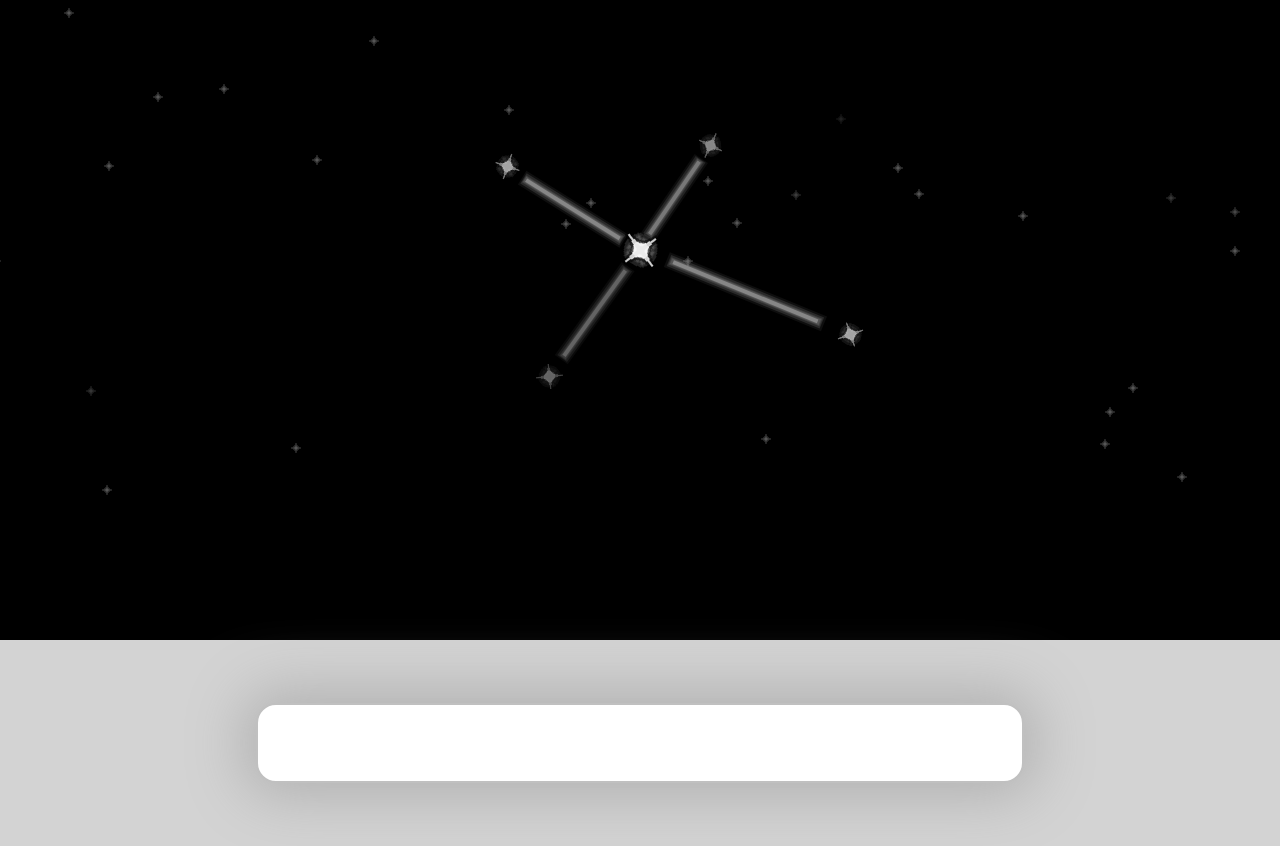
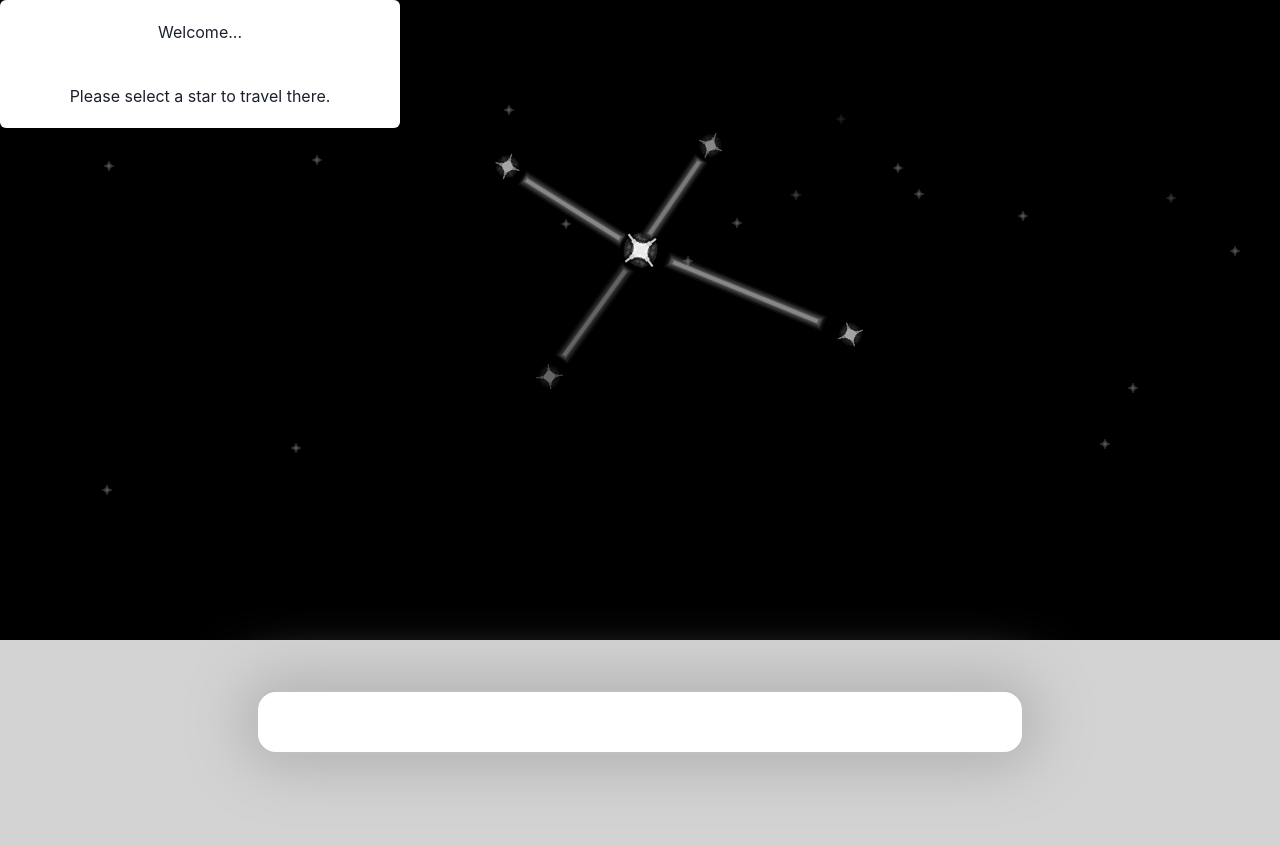
Before and after one commit to dqanxy-umich/portfolio-website, a React (Create React App) app: page / in a window 1280 px wide. Shown: the top 846 px of the page. Built offline with nearby package versions, Linux system fonts and the light colour scheme.

Commit message:
chakra tutorial

```diff
--- a/src/App.tsx
+++ b/src/App.tsx
@@ -6,6 +6,7 @@ import Body, { BodyModel } from "./Body";
 import EventBus from './EventBus';
 import StarModel from './Star/StarModel';
 import StarBodies from './smstates/starBodies.json'
+import { ChakraProvider } from '@chakra-ui/react';
 
 function App() {
   const [bodyModel, setModel] = useState(new BodyModel())
--- a/src/ParticleSystem.tsx
+++ b/src/ParticleSystem.tsx
@@ -20,8 +20,8 @@ class Particle{
 
     constructor(){
 
-        this.x = Math.random()*StarmapComponent.width
-        this.y = Math.random()*StarmapComponent.height
+        this.x = Math.random()*StarmapComponent.width - 10000
+        this.y = Math.random()*StarmapComponent.height - 10000
         this.xSpeed = .3*(Math.random()-.5)
         this.ySpeed = .3*(Math.random()-.5)
         this.timer = Math.random()*500
@@ -51,6 +51,8 @@ class Particle{
         return <img src={particleImg}
                         style={{
                             position:"absolute",
+                            maxWidth: 150,
+                            maxHeight: 150,
                             marginLeft: this.x, marginTop: this.y,
                             opacity:Math.min(50,Math.abs((this.timer+50)%500 - 50))/150}} />
     }
--- a/src/Star/Star.tsx
+++ b/src/Star/Star.tsx
@@ -32,11 +32,17 @@ export default function Star(props:IStarProps) {
     return (
         <div style={{
             position:"absolute",
+            overflowClipBox:"initial",
+            overflowX:"visible",
+            overflowY:"visible",
             height:0,
             marginLeft:model.displayX,
             marginTop:model.displayY}}>
             <img src={starbgimg} style={{
                 position:"absolute",
+                color:"white",
+                maxWidth: 150,
+                maxHeight: 150,
                 marginLeft:-model.scale,marginTop:-model.scale,
                 width:2*model.scale,height:2*model.scale,
                 transform: `rotate(${model.rotateSecondary}deg)`,
@@ -47,6 +53,9 @@ export default function Star(props:IStarProps) {
                      marginLeft:-model.scale,marginTop:-model.scale,
                      width:2*model.scale,height:2*model.scale,
                      opacity:.8*model.opacity,
+                     color:"white",
+                     maxWidth: 150,
+                     maxHeight: 150,
                      transform: `rotate(${model.rotateMain}deg)`}}
                  onMouseEnter={() => {setHover(true);}}
                  onMouseLeave={() => setHover(false)}
--- a/src/Starmap/StarmapTutorial.tsx
+++ b/src/Starmap/StarmapTutorial.tsx
@@ -1,4 +1,5 @@
 import { Center } from "@chakra-ui/react";
+import { Card, CardHeader, CardBody, CardFooter, Text } from '@chakra-ui/react'
 import TutorialState from "../smstates/TutorialState"
 import '../Starmap.css';
 
@@ -10,14 +11,27 @@ export default function StarmapTutorial(props:ISTutorial) {
 
     let box1 =
     <div className="fade-in-anim">
+        <Card style={{"width":400}}>
+            <CardHeader>
+                <Center>
+                    <Text>Welcome...</Text>
+                </Center>
+            </CardHeader>
+            <CardBody>
+                <Text>
+                    Please select a star to travel there.
+                </Text>
+            </CardBody>
+        </Card>
+{/*
         <div className="tutorial-box">
             <p className="text-header" style={{"margin":0, "textAlign":"left", "width":"100%", "height":34}}>
-                Welcome...
+
             </p>
             <p className="text-standard" style={{"margin":0, "textAlign":"left", "width":"100%"}}>
-                Please select a star to travel there.
+
                 </p>
-        </div>
+        </div> */}
     </div>
     let box2 =
     <div className="fade-in-anim">
--- a/src/index.tsx
+++ b/src/index.tsx
@@ -3,13 +3,16 @@ import ReactDOM from 'react-dom/client';
 import './index.css';
 import App from './App';
 import reportWebVitals from './reportWebVitals';
+import { ChakraProvider } from '@chakra-ui/react';
 
 const root = ReactDOM.createRoot(
   document.getElementById('root') as HTMLElement
 );
 root.render(
   <React.StrictMode>
+  <ChakraProvider>
     <App />
+    </ChakraProvider>
   </React.StrictMode>
 );
 
--- a/src/smstates/TutorialState.tsx
+++ b/src/smstates/TutorialState.tsx
@@ -9,7 +9,7 @@ export default  class TutorialState extends BaseState{
 
     constructor(){
         super();
-        this.state = -1;
+        this.state = 0;
         EventBus.getInstance().subscribe("starClicked", (starModel:StarModel)=>{
             if(true && this.state == 0){ //Set to only home
                 this.state = 1;
```
